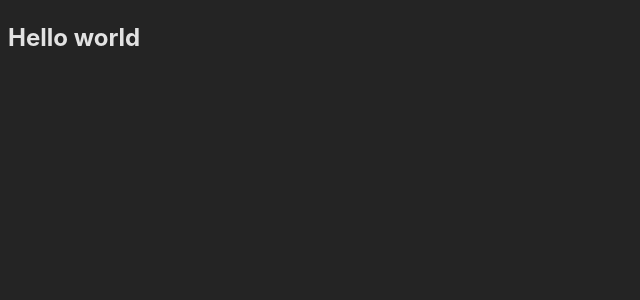
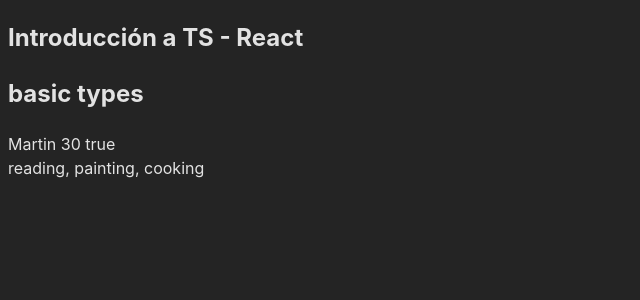
Before and after one commit to MartinGramajo/reforzamiento, a React (Vite) app: page / in a window 1280 px wide. Shown: the top 300 px of the page, without its empty margins (0-640 px from the left). Built offline with nearby package versions, Linux system fonts and the light colour scheme.

Commit message:
tipos basicos

```diff
--- a/src/App.tsx
+++ b/src/App.tsx
@@ -1,15 +1,12 @@
-
-
+import BasicTypes from "./typescript/BasicTypes";
 
 function App() {
-
   return (
-    <>
-      <div>
-        <h2>Hello world</h2>
-      </div>
-    </>
-  )
+    <main>
+      <h2>Introducción a TS - React</h2>
+      <BasicTypes />
+    </main>
+  );
 }
 
-export default App
+export default App;
--- a/src/index.css
+++ b/src/index.css
@@ -18,7 +18,7 @@
 main{
   align-items: center;
   displey: flex;
-  flex-direction:flex;
+  flex-direction: column;
   justify-content: center;
   width: 100vh;
 }
@@ -26,4 +26,5 @@ main{
 input {
   margin-bottom:10px;
   padding:5px;
+
 }
--- /dev/null
+++ b/src/typescript/BasicTypes.tsx
@@ -0,0 +1,25 @@
+
+
+const BasicTypes = () => {
+
+  const name: string = 'Martin';
+
+  const age: number = 30;
+
+  const isActive: boolean = true;
+
+  const hobbies: string[] = ['reading', 'painting', 'cooking'];
+
+  // hobbies.push('music')
+
+  return (
+    <div>
+      <h2> basic types</h2>
+      {name} {age} {isActive ? 'true' : 'false'}
+      <br/>
+      {hobbies.join(', ')}
+    </div>
+  )
+}
+
+export default BasicTypes
--- /dev/null
+++ b/src/typescript/index.ts
@@ -0,0 +1,2 @@
+
+export * from './BasicTypes'
```
Also changed, not shown: 1 other file (tests, documents, lock files or other folders).
